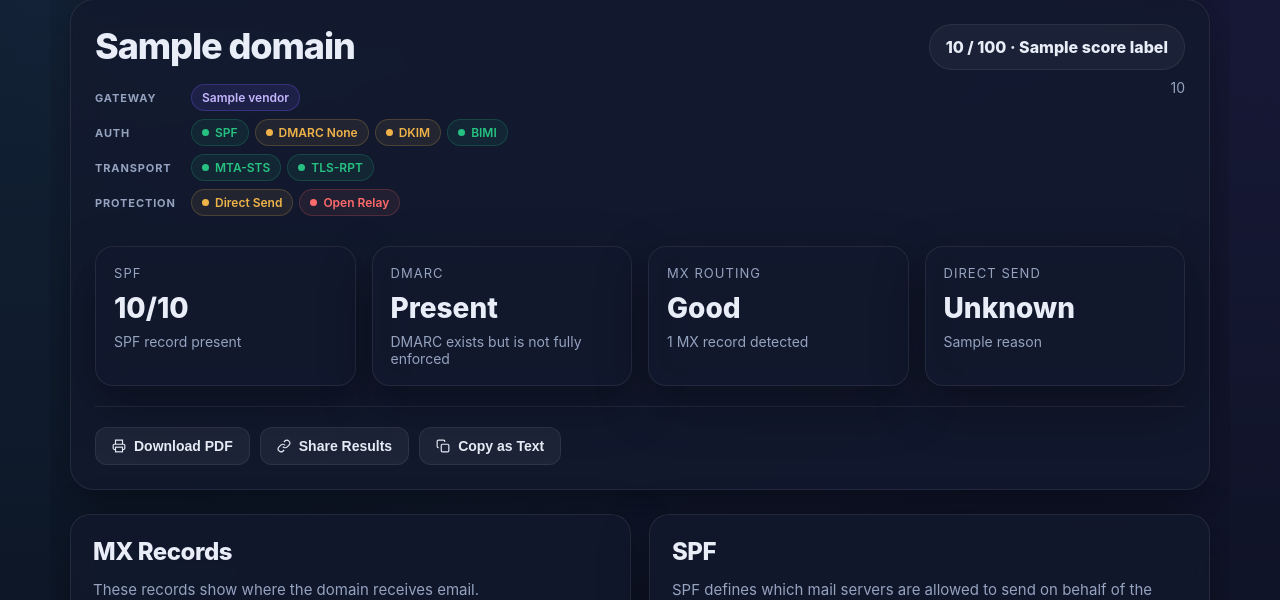
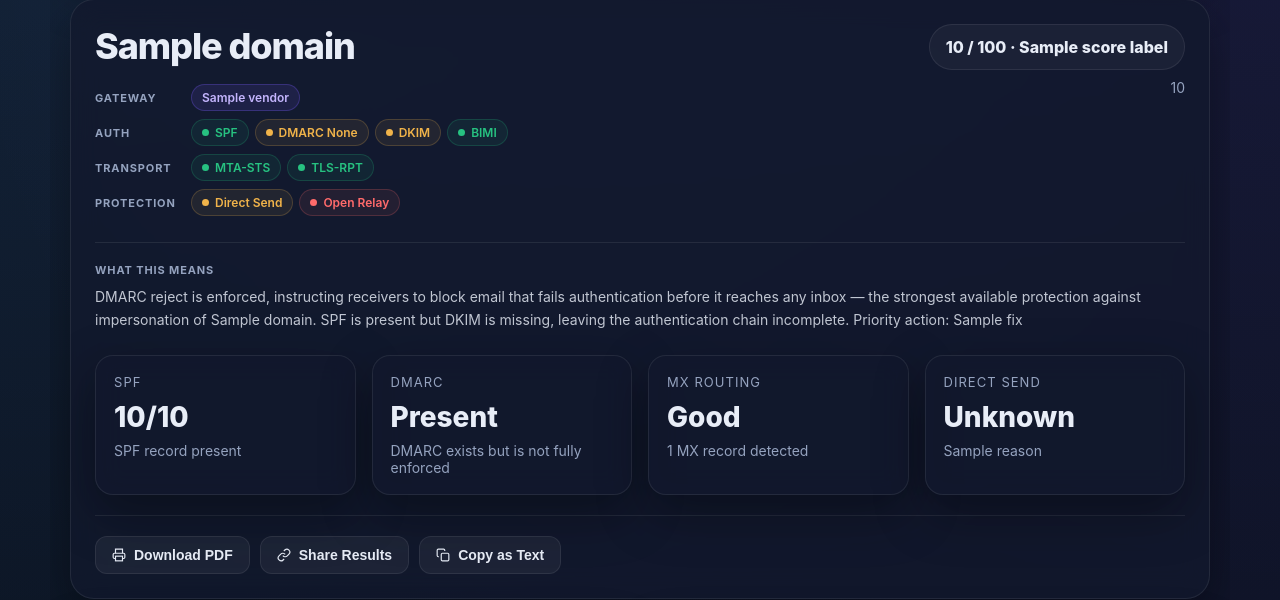
Before and after one commit to siirila-bit/mailflow-sentinel, a Python web app: template templates/index.html in a window 1280 px wide. Shown: the part 253-853 px from the top of the page. Run offline with Jinja, Linux system fonts and the light colour scheme; the template is opened without the code that fills it: most values are stand-ins (such as "Sample title", 1, 10 or a date in 2020).

Commit message:
Add plain-English "What this means" summary below score
Inserted between the score/badge topbar and the overview grid.
Three sentences driven by Jinja2 conditionals on existing context:
  1. Attacker capability (based on DMARC p= level or missing record)
  2. Current protection state (direct_send, DKIM/SPF coverage)
  3. Priority action (recommended_fixes[0])
CSS added for .wtm / .wtm-label / .wtm-text with print overrides.

```diff
--- a/templates/index.html
+++ b/templates/index.html
@@ -703,6 +703,11 @@
             /* Print header */
             .print-header { display: block !important; }
 
+
+            /* What This Means */
+            .wtm { border-top: 1px solid #e2e8f0 !important; padding-top: 14px !important; }
+            .wtm-label { color: #64748b !important; }
+            .wtm-text { color: #334155 !important; }
             /* Title */
             .title { color: #1e293b !important; font-size: 28pt !important; }
             .title span { -webkit-text-fill-color: #1e40af !important; }
@@ -819,6 +824,27 @@
             border: 1px solid var(--border); background: rgba(255,255,255,0.04);
             color: var(--text); font-size: 13px; font-family: monospace; outline: none;
         }
+
+        /* ── What This Means ──────────────────────────────────────────── */
+        .wtm {
+            border-top: 1px solid var(--border);
+            padding-top: 20px;
+            margin-bottom: 4px;
+        }
+        .wtm-label {
+            font-size: 11px;
+            font-weight: 700;
+            text-transform: uppercase;
+            letter-spacing: 0.08em;
+            color: var(--muted);
+            margin-bottom: 8px;
+        }
+        .wtm-text {
+            font-size: 14px;
+            line-height: 1.65;
+            color: rgba(232, 237, 247, 0.82);
+            margin: 0;
+        }
     </style>
 </head>
 <body>
@@ -945,6 +971,39 @@
                     </div>
                     <div class="score-note">{{ score_summary }}</div>
                 </div>
+            </div>
+
+            <div class="wtm">
+                <div class="wtm-label">What this means</div>
+                <p class="wtm-text">
+                    {% if not dmarc and not spf %}
+                        Anyone on the internet can send email that appears to come from {{ domain }} &mdash; with neither SPF nor DMARC configured, receiving servers have no authentication signals to act on.
+                    {% elif not dmarc %}
+                        Without a DMARC policy, receiving servers have no instruction to reject or quarantine email spoofed as {{ domain }}, leaving impersonation largely unchallenged even where SPF is configured.
+                    {% elif 'p=none' in dmarc.lower() %}
+                        DMARC is set to monitor only, so spoofed email claiming to come from {{ domain }} still reaches inboxes &mdash; the policy collects data but does nothing to block delivery.
+                    {% elif 'p=quarantine' in dmarc.lower() %}
+                        A DMARC quarantine policy is active, so most spoofed email from {{ domain }} should route to spam, though some recipients may still receive it depending on how strictly their provider applies the policy.
+                    {% else %}
+                        DMARC reject is enforced, instructing receivers to block email that fails authentication before it reaches any inbox &mdash; the strongest available protection against impersonation of {{ domain }}.
+                    {% endif %}
+                    {% if direct_send.status == 'Not Protected' %}
+                        The Microsoft 365 direct-send endpoint appears reachable without connector restrictions, which may let an attacker bypass your gateway entirely.
+                    {% elif dkim_present and spf and dmarc and 'reject' in dmarc.lower() %}
+                        SPF, DKIM, and DMARC are all deployed &mdash; the core authentication stack is complete.
+                    {% elif dkim_present and spf %}
+                        SPF and DKIM are configured, providing a partial authentication baseline.
+                    {% elif spf %}
+                        SPF is present but DKIM is missing, leaving the authentication chain incomplete.
+                    {% elif dkim_present %}
+                        DKIM is active but SPF is absent, leaving sender authorization incomplete.
+                    {% else %}
+                        Email authentication is critically incomplete &mdash; multiple core controls are absent.
+                    {% endif %}
+                    {% if recommended_fixes %}
+                        Priority action: {{ recommended_fixes[0] }}
+                    {% endif %}
+                </p>
             </div>
 
             <div class="overview-grid">
```
